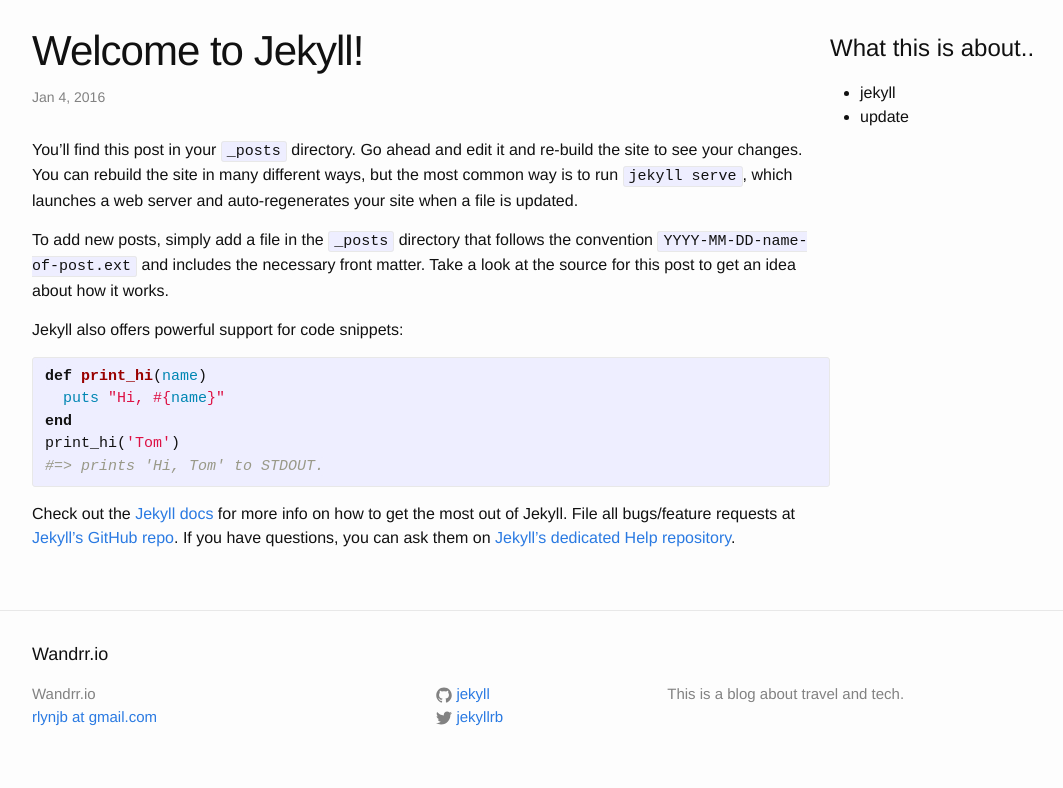
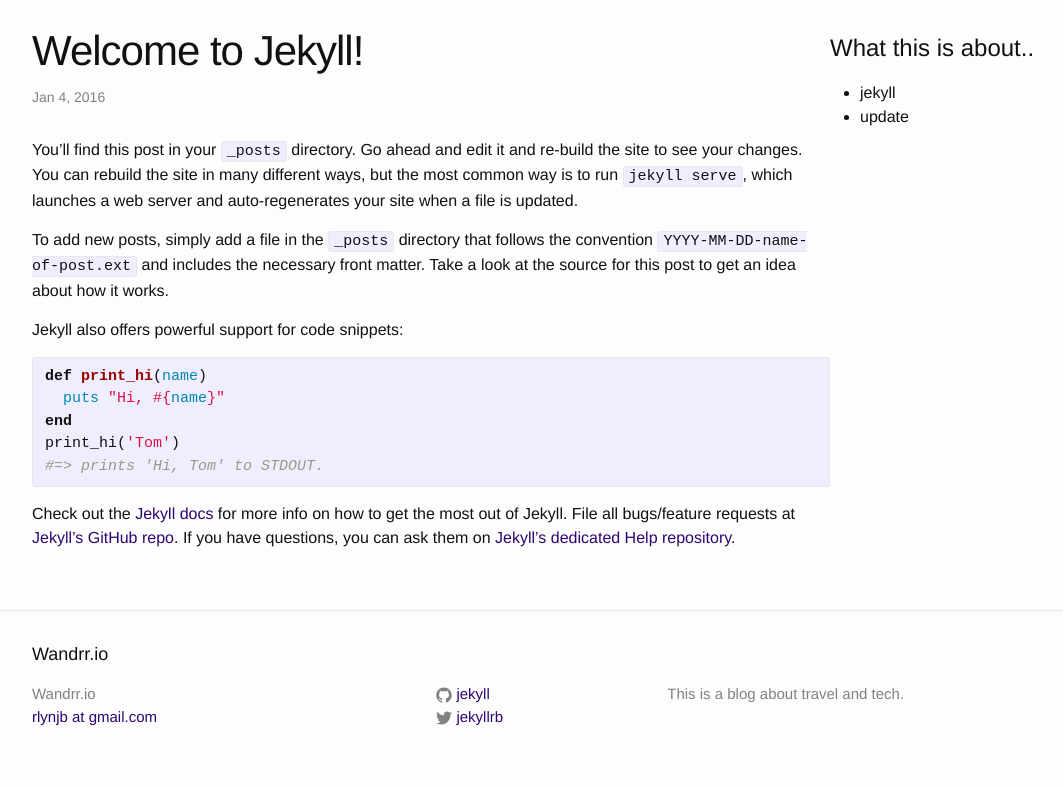
Before and after one commit to rlynjb/wandrr, a Jekyll site: the page built from _posts/2016-01-04-welcome-to-jekyll.markdown, in a window 1280 px wide. Shown: the part 131-919 px from the top of the page, without its empty margins (38-1101 px from the left). Built offline with Jekyll 4.4.1, drawn with Linux system fonts in a browser that asks for light colours.

Commit message:
change brand color

```diff
--- a/_sass/_base.scss
+++ b/_sass/_base.scss
@@ -93,12 +93,12 @@
     text-decoration: none;
 
     &:visited {
-        color: darken($brand-color, 15%);
+        color: $brand-color;
     }
 
     &:hover {
-        color: $text-color;
-        text-decoration: underline;
+        color: $brand-color;
+        text-decoration: none;
     }
 }
 
--- a/css/main.scss
+++ b/css/main.scss
@@ -17,7 +17,7 @@
 
 $text-color:       #111;
 $background-color: #fdfdfd;
-$brand-color:      #2a7ae2;
+$brand-color:      #2d0670;
 
 $grey-color:       #828282;
 $grey-color-light: lighten($grey-color, 40%);
```
Also changed, not shown: 2 other files.
